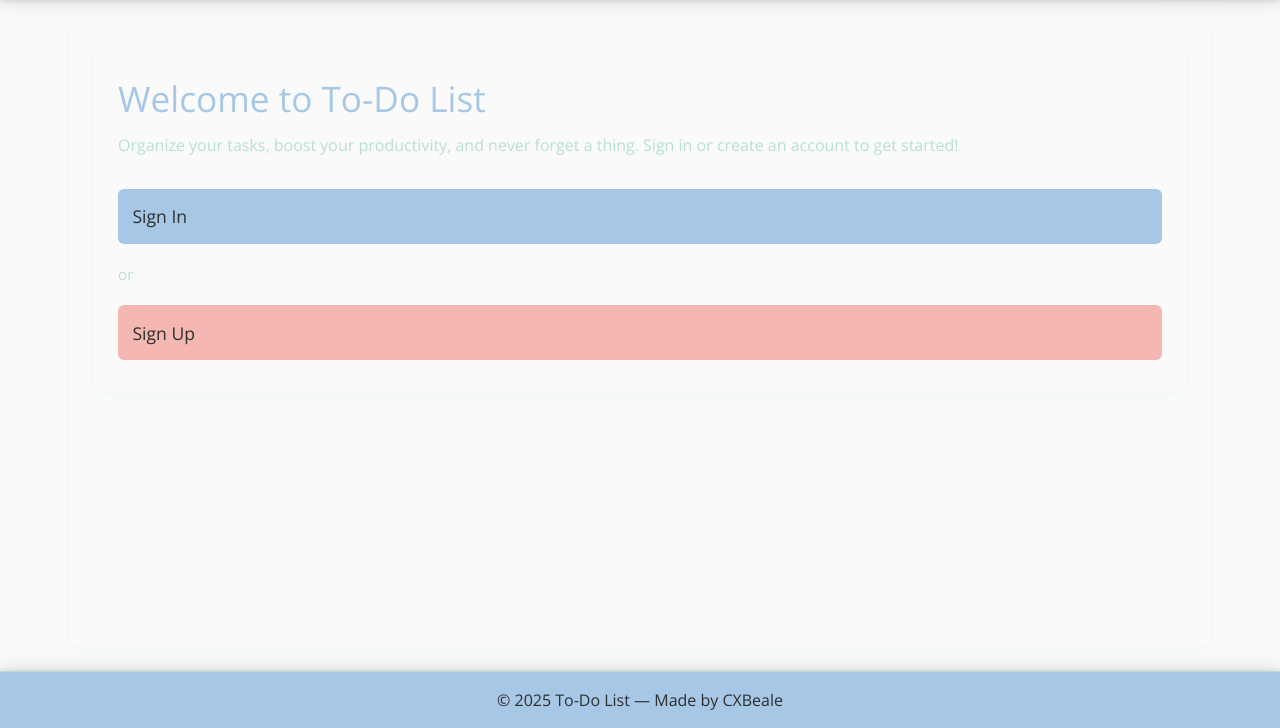
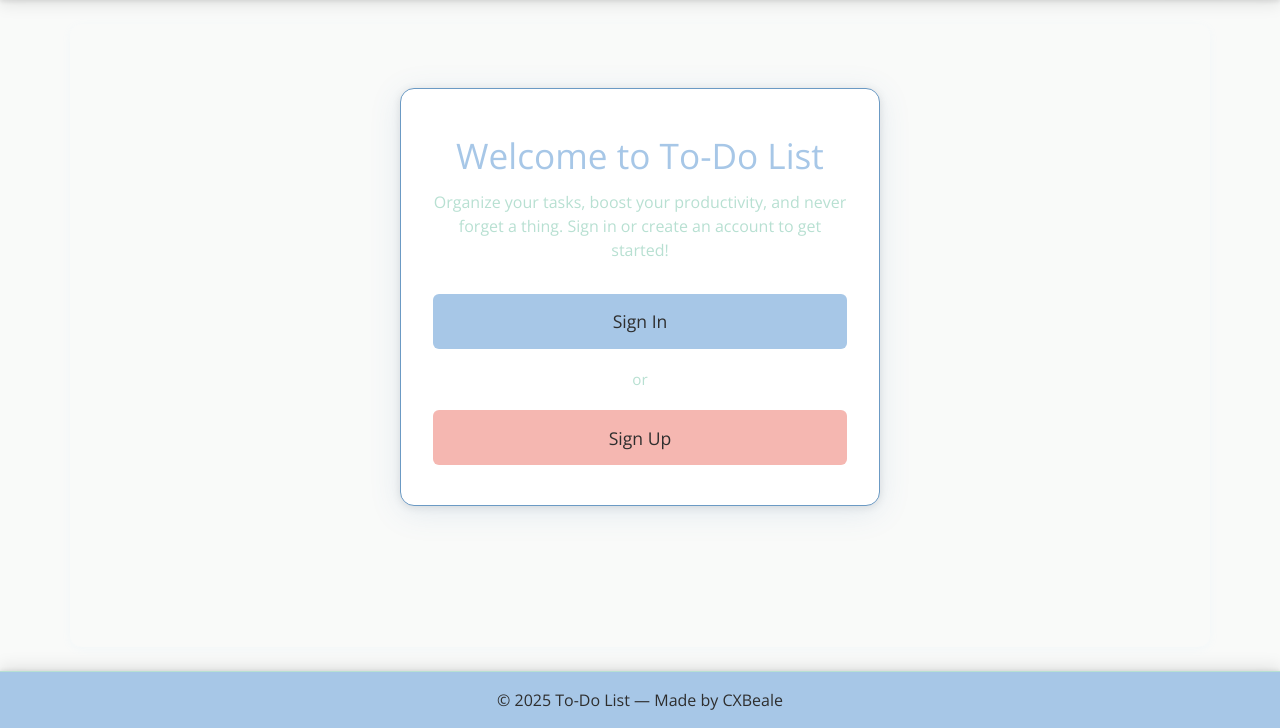
Before and after one commit to CXBeale/to-do-list, a Django app: page / in a window 1280 px wide. Shown: the part 72-800 px from the top of the page. Run offline with Django 5.2, Linux system fonts and the light colour scheme.

Commit message:
update landing page styles

```diff
--- a/assets/css/style.css
+++ b/assets/css/style.css
@@ -88,12 +88,8 @@ body {
     background: var(--color-secondary);
     border: none;
   }
+
   .navbar .btn-primary {
-    background: var(--color-accent);
-    color: var(--color-text);
-    border: none;
-  }
-  .navbar .btn-outline-primary {
     background: var(--color-background);
     color: var(--color-text);
     border: 1.5px solid var(--color-text);
@@ -101,21 +97,21 @@ body {
     box-shadow: 0 4px 16px 0 rgba(0,0,0,0.12), 0 1.5px 4px 0 rgba(0,0,0,0.10);
   }
 
-  .navbar .btn-outline-primary:hover {
+  .navbar .btn-primary:hover {
     background: var(--color-primary-accent);
     color: var(--color-background);
     border: 1.5px solid var(--color-background);
     box-shadow: none;
   }
-  .navbar .btn-outline-danger {
-    background: transparent;
+  .navbar .btn-danger {
+    background: var(--color-primary-accent);
     color: var(--color-background);
     border: 1px solid var(--color-background);
     transition: background 0.2s, color 0.2s;
     box-shadow: 0 4px 16px 0 rgba(0,0,0,0.12), 0 1.5px 4px 0 rgba(0,0,0,0.10);
   }
 
-  .navbar .btn-outline-danger:hover {
+  .navbar .btn-danger:hover {
     background: var(--color-error);
     color: var(--color-background);
     border: 1px solid var(--color-background);
@@ -133,7 +129,61 @@ body {
   margin-top: 2rem;
   box-shadow: 0 -4px 16px 0 rgba(0,0,0,0.10), 0 -1.5px 4px 0 rgba(0,0,0,0.08);
 }
-/* Home Page Styles */
+
+  /* ========================= */
+  /*        LANDING PAGE       */
+  /* ========================= */
+
+  .landing-container {
+      background: #fff;
+      border-radius: 14px;
+      box-shadow: 0 6px 32px 0 rgba(80, 120, 180, 0.13), 0 1.5px 8px 0 rgba(0,0,0,0.10);
+      border: 1.5px solid var(--color-primary-accent);
+      padding: 2.5rem 2rem 2rem 2rem;
+      margin: 2.5rem auto 2.5rem auto;
+      max-width: 480px;
+      text-align: center;
+    }
+
+  .landing-title {
+    font-size: 2.2rem;
+    margin-bottom: 0.5rem;
+    color: var(--color-primary);
+  }
+  .landing-desc {
+    color: var(--color-secondary);
+    margin-bottom: 2rem;
+  }
+  .cta-btn {
+    display: block;
+    width: 100%;
+    margin: 0.5rem 0;
+    padding: 0.9rem;
+    font-size: 1.1rem;
+    border: var(--color-text);
+    border-radius: 6px;
+    background: var(--color-primary);
+    color: var(--color-text);
+    text-decoration: none;
+    transition: background 0.2s;
+  }
+  .cta-btn:hover {
+    background: var(--color-success);
+  }
+  .cta-btn.secondary {
+    background: var(--color-accent);
+    color: var(--color-text);
+  }
+  .cta-btn.secondary:hover {
+    background: var(--color-success);
+  }
+  .or-divider {
+    margin: 1.2rem 0;
+    color: var(--color-secondary);
+    font-size: 0.95rem;
+  }
+
+
 
 /* Login Page Styles */
 .login-container {
@@ -220,46 +270,6 @@ body {
     vertical-align: middle;
   }
 
-  /* ========================= */
-  /*        LANDING PAGE       */
-  /* ========================= */
-  .landing-title {
-    font-size: 2.2rem;
-    margin-bottom: 0.5rem;
-    color: var(--color-primary);
-  }
-  .landing-desc {
-    color: var(--color-secondary);
-    margin-bottom: 2rem;
-  }
-  .cta-btn {
-    display: block;
-    width: 100%;
-    margin: 0.5rem 0;
-    padding: 0.9rem;
-    font-size: 1.1rem;
-    border: none;
-    border-radius: 6px;
-    background: var(--color-primary);
-    color: var(--color-text);
-    text-decoration: none;
-    transition: background 0.2s;
-  }
-  .cta-btn:hover {
-    background: var(--color-accent);
-  }
-  .cta-btn.secondary {
-    background: var(--color-accent);
-    color: var(--color-text);
-  }
-  .cta-btn.secondary:hover {
-    background: var(--color-success);
-  }
-  .or-divider {
-    margin: 1.2rem 0;
-    color: var(--color-secondary);
-    font-size: 0.95rem;
-  }
 
   /* ========================= */
   /*      PROGRESS BAR        */
--- a/todo/templates/todo/base.html
+++ b/todo/templates/todo/base.html
@@ -17,13 +17,13 @@
         <a class="navbar-brand ms-3" href="{% url 'home' %}">To-Do List</a>
         <div class="ms-auto me-3">
             {% if user.is_authenticated %}
-                <a class="btn btn-outline-primary me-2" href="{% url 'list_overview' %}">My Tasks</a>
+                <a class="btn btn-primary me-2" href="{% url 'list_overview' %}">My Tasks</a>
                 <form action="{% url 'account_logout' %}" method="post" style="display:inline;">
                     {% csrf_token %}
-                    <button class="btn btn-outline-danger" type="submit">Logout</button>
+                    <button class="btn btn-danger" type="submit">Logout</button>
                 </form>
             {% else %}
-                <a class="btn btn-outline-primary me-2" href="{% url 'account_login' %}">Sign In</a>
+                <a class="btn btn-primary me-2" href="{% url 'account_login' %}">Sign In</a>
             {% endif %}
         </div>
     </nav>
--- a/todo/templates/todo/home.html
+++ b/todo/templates/todo/home.html
@@ -7,7 +7,7 @@
         {% if user.is_authenticated %}
             <a href="{% url 'list_overview' %}" class="cta-btn">Go to My Tasks</a>
         {% else %}
-            <a href="{% url 'account_login' %}" class="cta-btn">Sign In</a>
+            <a href="{% url 'account_login' %}" class="cta-btn btn">Sign In</a>
             <div class="or-divider">or</div>
             <a href="{% url 'account_signup' %}" class="cta-btn secondary">Sign Up</a>
         {% endif %}
```
